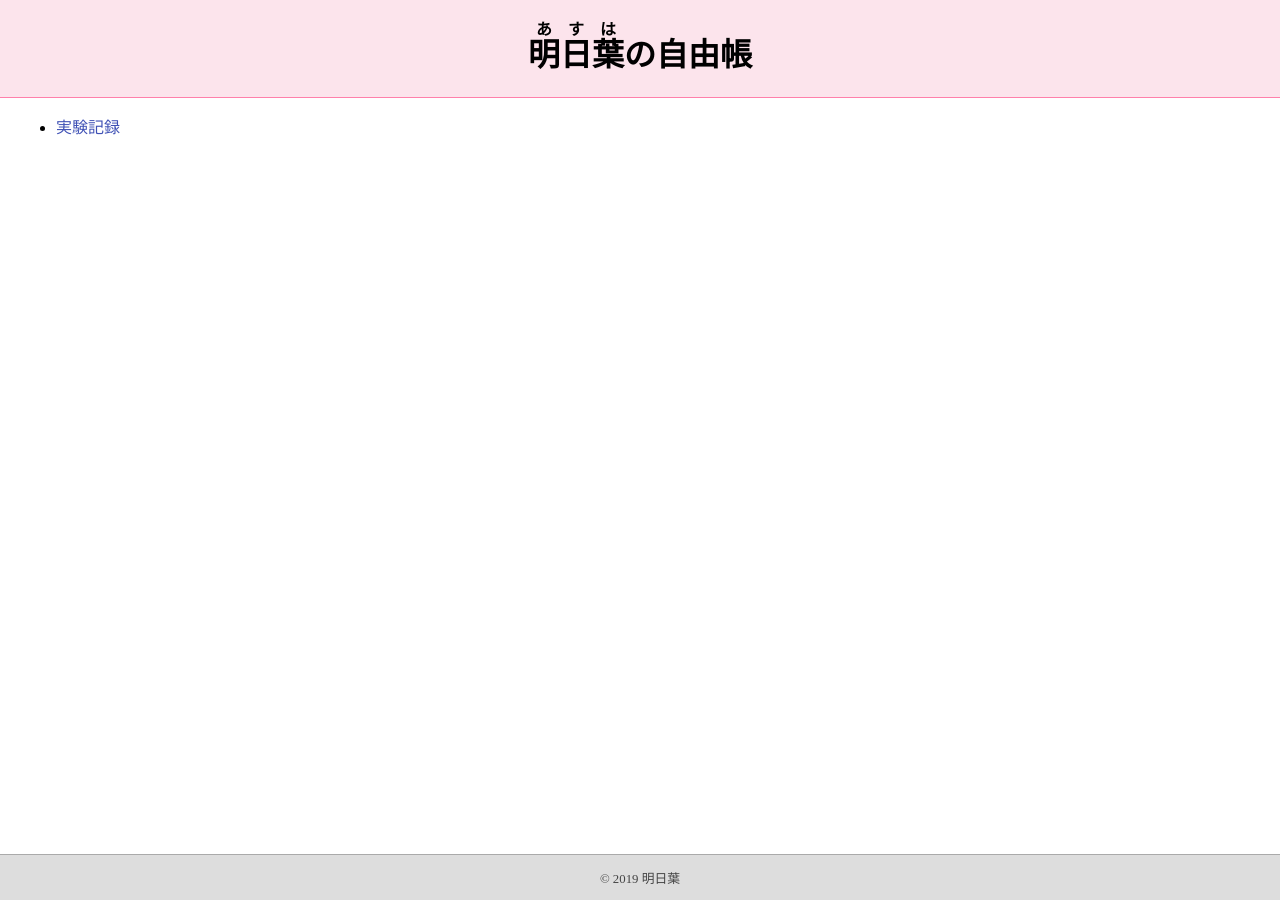
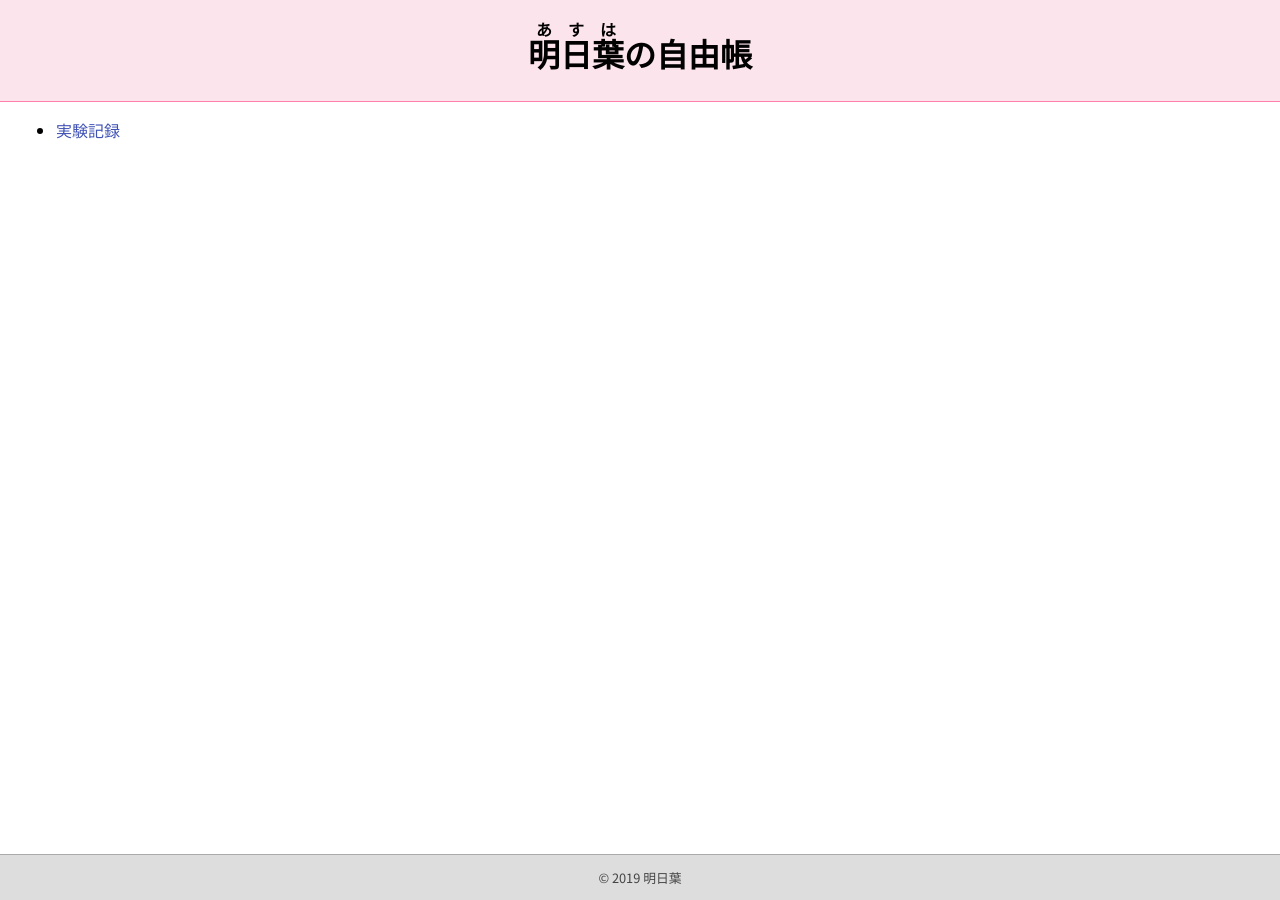
Before and after one commit to proj-asha/proj-asha.github.io, a Jekyll site: the page built from index.html, in a window 1280 px wide. Built offline with Jekyll 4.4.1, drawn with Linux system fonts in a browser that asks for light colours.

Commit message:
WebFont 適用

```diff
--- a/_includes/head.html
+++ b/_includes/head.html
@@ -1,6 +1,8 @@
 <head>
     <meta charset="utf8" />
     <title>{% if page.title %}{{ page.title }} | {% endif %}{{ site.title }}</title>
+    <link href="https://fonts.googleapis.com/css?family=Noto+Sans+JP" rel="stylesheet">
+    <link href="https://fonts.googleapis.com/css?family=M+PLUS+Rounded+1c" rel="stylesheet">
     <link rel="stylesheet" href="{{ '/assets/style.css' | relative_url }}" />
     <script src="{{ '/assets/gdrive.js' | relative_url }}"></script>
     <script src="https://unpkg.com/mermaid@8.0.0/dist/mermaid.min.js"></script>
--- a/_sass/decoration.scss
+++ b/_sass/decoration.scss
@@ -1,3 +1,12 @@
+body {
+    font-family: "Noto Sans JP", sans-serif;
+    font-weight: 400;
+}
+
+h1, h2, h3, h4, h5, h6 {
+    font-family: "M PLUS Rounded 1c", sans-serif;
+    font-weight: 900;
+}
 
 a {
     color: #3F51B5;
```
